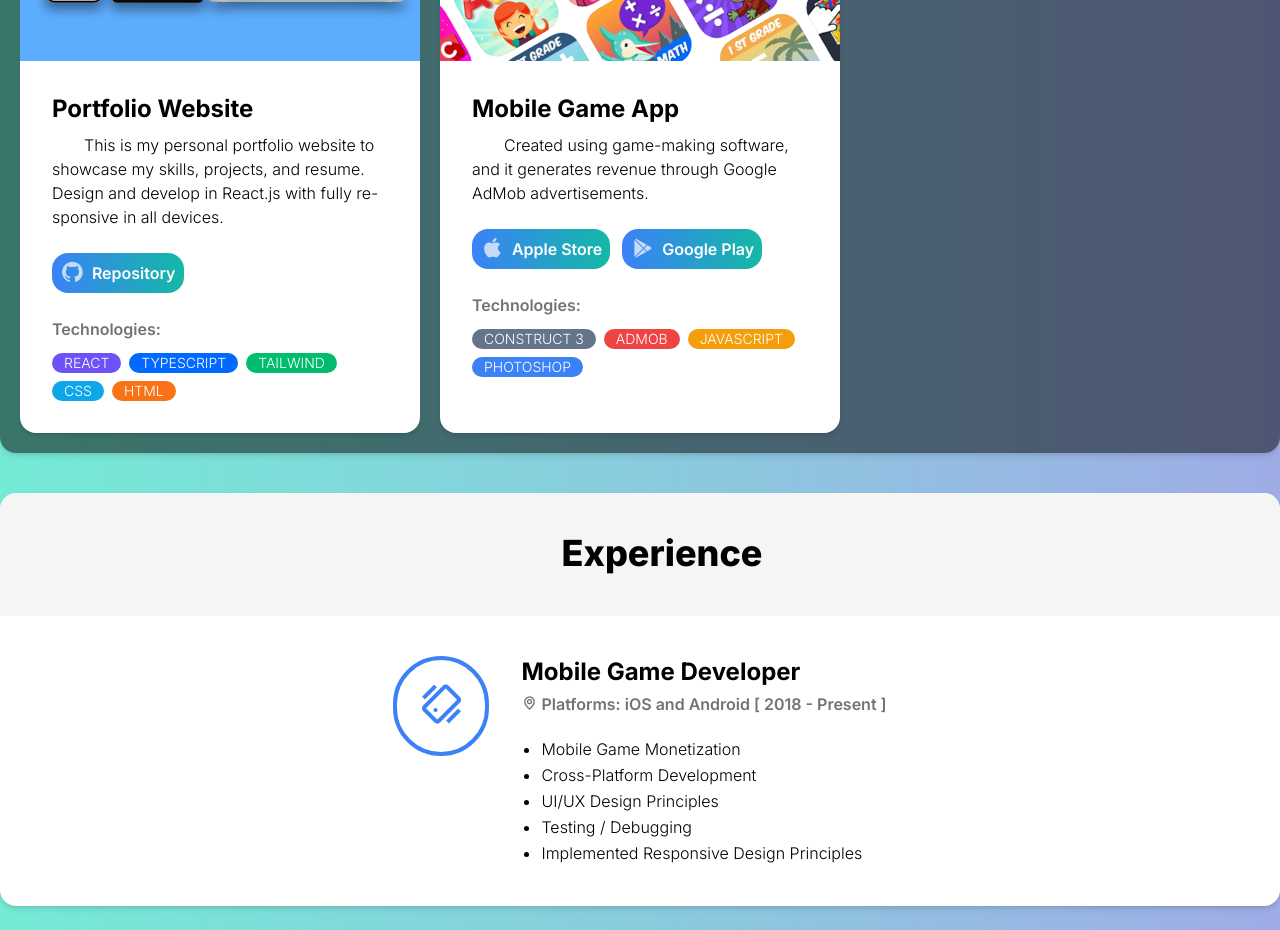
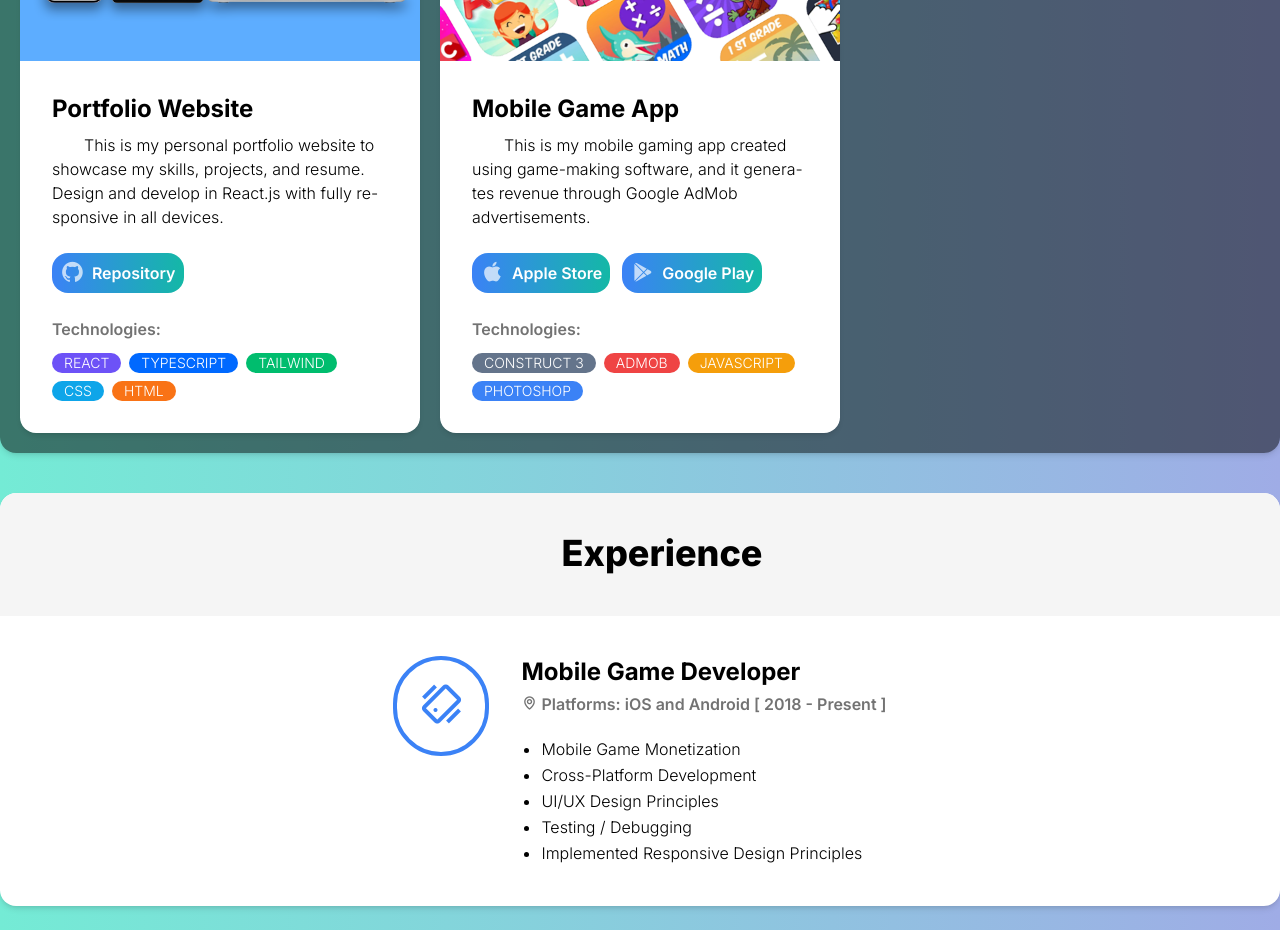
Before and after one commit to Basicbay/Portfolio-React, a React (Vite) app: page / in a window 1280 px wide. Shown: the part 2280-3210 px from the top of the page. Built offline with nearby package versions, Linux system fonts and the light colour scheme; some icons are missing.

Commit message:
09/01/24

```diff
--- a/src/components/about/about.tsx
+++ b/src/components/about/about.tsx
@@ -19,7 +19,7 @@ function About() {
 
         <motion.div className=' curve md:col-span-2 card bg-white place-items-center justify-center p-5 dark:bg-neutral-900 shadow-md ' whileHover={{ scale: 1.02 }}>
 
-        <div className="custom-shape-divider-top-1704694396 card z-0  opacity-5 dark:opacity-20">
+        <div className="custom-shape-divider-top-1704694396 card z-0  opacity-5 dark:opacity-40">
     <svg data-name="Layer 1" xmlns="http://www.w3.org/2000/svg" viewBox="0 0 1200 120" preserveAspectRatio="none">
         <path d="M985.66,92.83C906.67,72,823.78,31,743.84,14.19c-82.26-17.34-168.06-16.33-250.45.39-57.84,11.73-114,31.07-172,41.86A600.21,600.21,0,0,1,0,27.35V120H1200V95.8C1132.19,118.92,1055.71,111.31,985.66,92.83Z" className="shape-fill"></path>
     </svg>
@@ -60,7 +60,7 @@ function About() {
 
         <motion.div className=' text-left hyphens-auto md:col-span-3 bg-white card p-9 dark:bg-neutral-900 shadow-md ' lang='de' whileHover={{ scale: 1.02 }}>
 
-        <div className="custom-shape-divider-top-1704694396 card z-0 opacity-5 dark:opacity-20">
+        <div className="custom-shape-divider-top-1704694396 card z-0 opacity-5 dark:opacity-40">
     <svg data-name="Layer 1" xmlns="http://www.w3.org/2000/svg" viewBox="0 0 1200 120" preserveAspectRatio="none">
         <path d="M985.66,92.83C906.67,72,823.78,31,743.84,14.19c-82.26-17.34-168.06-16.33-250.45.39-57.84,11.73-114,31.07-172,41.86A600.21,600.21,0,0,1,0,27.35V120H1200V95.8C1132.19,118.92,1055.71,111.31,985.66,92.83Z" className="shape-fill"></path>
     </svg>
--- a/src/components/projects/projects.tsx
+++ b/src/components/projects/projects.tsx
@@ -56,7 +56,7 @@ function Projects() {
             </h2>
 
             <div>
-            <p className='hyphens-auto text-left indent-8 ' lang='de'>Created using game-making software, and it generates revenue through Google AdMob advertisements.</p>
+            <p className='hyphens-auto text-left indent-8 ' lang='de'>This is my mobile gaming app created using game-making software, and it generates revenue through Google AdMob advertisements.</p>
             <div className=' flex flex-wrap justify-center md:justify-start gap-3 mt-6 mb-4 '>
               <motion.a className=' bg-gradient-to-r from-blue-500 to-teal-500 hover:from-blue-700 hover:to-teal-700 font-semibold text-white   rounded-2xl w-fit p-2 px-2 select-none  ' whileTap={{ scale: 1.2 }} href="https://apps.apple.com/th/developer/nattagrit-ridtikhab/id1288981567" target="_blank" ><span className=''><i className='bx-fw bx bxl-apple bx-sm bx-flashing '></i>Apple Store</span> </motion.a>
               <motion.a className=' bg-gradient-to-r from-blue-500 to-teal-500 hover:from-blue-700 hover:to-teal-700 font-semibold text-white   rounded-2xl w-fit p-2 px-2 select-none  ' whileTap={{ scale: 1.2 }} href="https://play.google.com/store/apps/developer?id=TheBayApps&hl=en_US" target="_blank" ><span className=''><i className='bx-fw bx bxl-play-store bx-sm bx-flashing'></i>Google Play</span> </motion.a>
```
